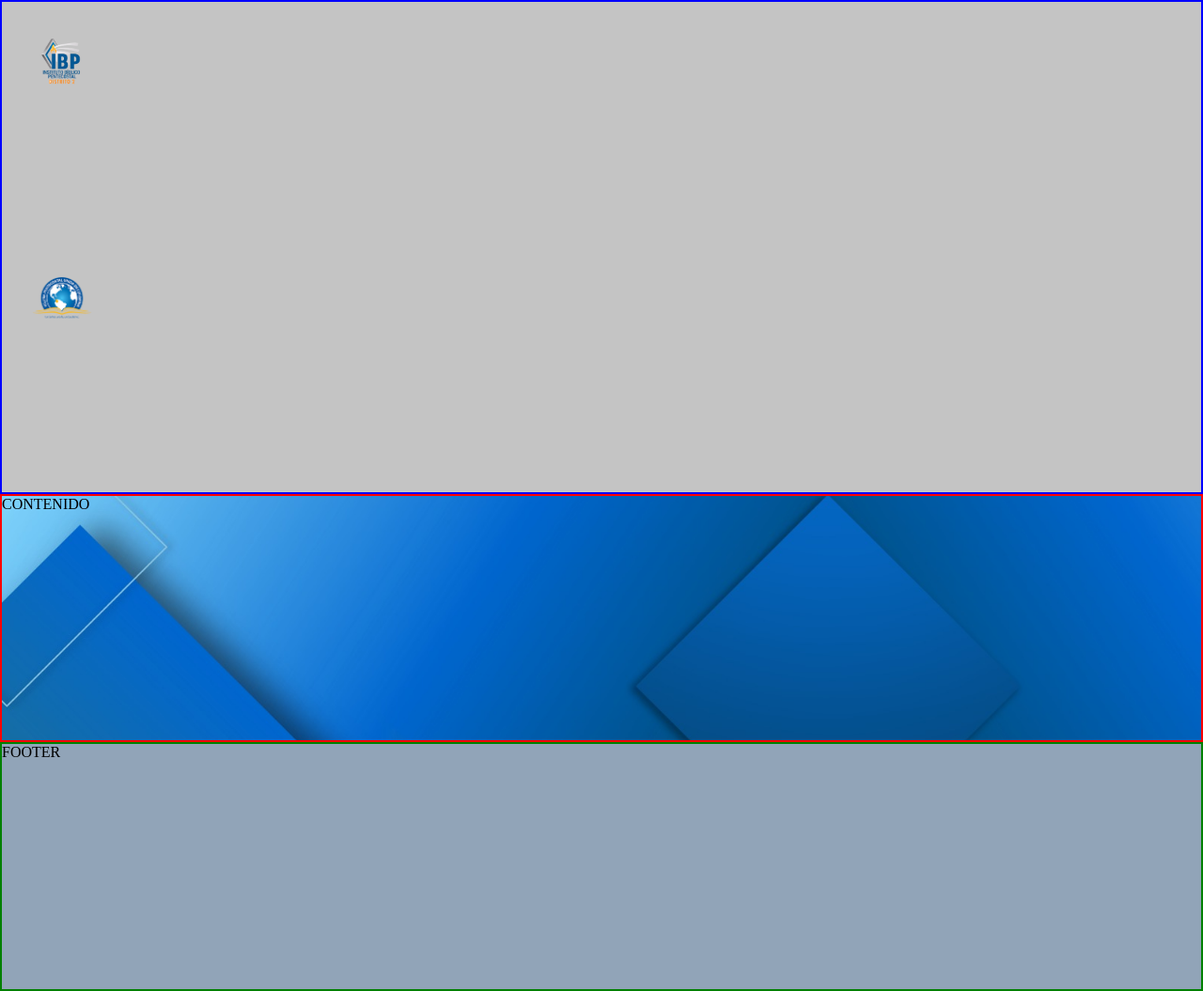
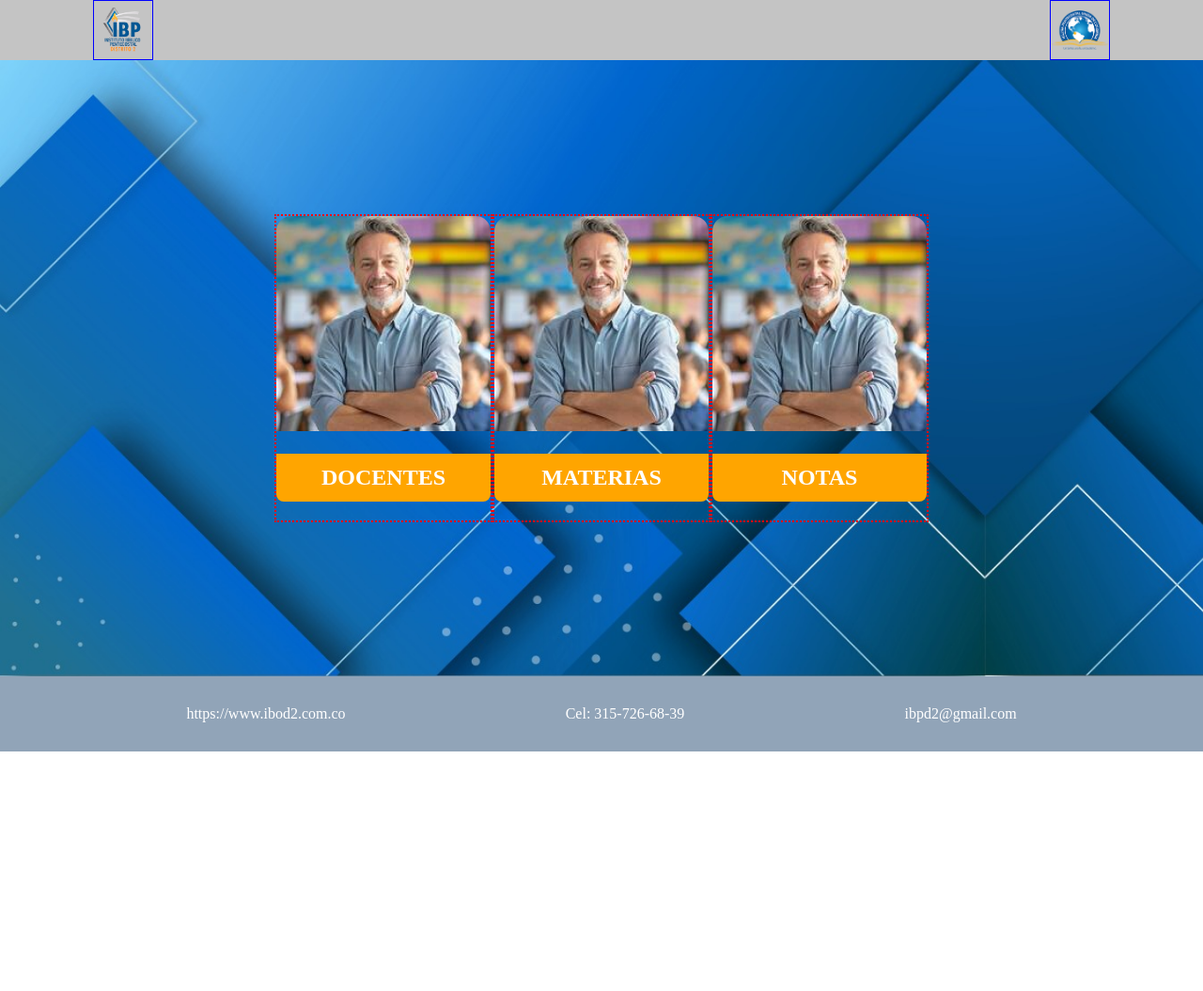
Before and after one commit to David-Diaz-Casas/IBP_Proyect, a plain HTML site: page mainAdministrator.html in a window 1280 px wide. Shown: the whole page at 94% size. After the commit the page ends 800 px from the top, so only its background shows below. Drawn offline with Linux system fonts and the light colour scheme.

Commit message:
[+]mainAdministrador.css: se organizar el Responsive de las cards en escritorio como en mobile con 3 cards/ mainAdministrador.html: se crea el contenedor de las cards con imagenes de prubea

```diff
--- a/css/mainAdministrador.css
+++ b/css/mainAdministrador.css
@@ -1,42 +1,131 @@
+:root {
+    /*Se crean variables para fijar una medida en la parte de arriba y abajo de la pagina*/
+    --header-height: 4rem;
+    --footer-height: 5rem;
+}
+
 html {
     box-sizing: border-box;
 }
 
-div {
+body {}
+
+.header {
+    height: var(--header-height);
+    box-sizing: border-box;
+    background-color: #C4C4C4;
+
+    .logo {
+        border: 1px solid blue;
+        width: 4rem;
+        height: 4rem;
+        object-fit: contain;
+        box-sizing: border-box;
+    }
+
+    .container-header {
+        display: flex;
+        justify-content: space-between;
+        align-items: center;
+    }
+}
+
+.template-container {
     display: grid;
-    min-height: 32.6dvh;
+    min-height: 100dvh;
     grid-template-rows: auto 1fr auto;
 }
 
-.div-header{
-    border: 2px solid blue;
-    background-color: #C4C4C4;
-    .logo {
-        width: 4rem;
-        padding: 2rem;
-    }
-}
-.div-main-content{
-    border: 2px solid red;
+/* .header,
+.footer {
+    /* background-color: red;
+}*/
+
+.main {
+    background-color: orange;
     background-image: url("../images/FondoAzulMain.jpg");
     background-repeat: no-repeat;
     background-size: cover;
+    display: flex;
+    justify-content: center;
+    align-items: center;
 }
-.div-container-footer{
-    border: 2px solid green;
-    background-color: #91A4B8;
+
+.container-forms-cards {
+    display: flex;
+    flex-direction: column;
+    justify-content: center;
+    align-items: center;
+    height: 100%;
+    padding: 1rem;
+
+    .card {
+        border: 2px dotted red;
+    }
+
+    img {
+        /* object-fit: cover; */
+        width: 100%;
+        border-radius: 1rem 1rem 0rem 0rem;
+    }
+
+    h2 {
+        background-color: orange;
+        color: white;
+        text-align: center;
+        padding: 12px;
+        border-radius: 0 0 .5rem .5rem;
+
+    }
+
 }
 
 
 
+.footer {
+    background-color: #91A4B8;
+}
 
+.container-footer {
+    color: white;
+    display: flex;
+    flex-direction: column;
+    justify-content: center;
+    align-items: center;
+    height: var(--footer-height);
+
+}
+
+/*-----------------------------------------------------*/
+.container {
+    /* border: 2px dotted blue; */
+    max-width: 96vw;
+    margin: 0 auto;
+    padding: 0 .8rem;
+    box-sizing: border-box;
+}
+
+.container-fluid {
+    border: 2px dotted yellow;
+    max-width: 100vw;
+    margin: 0 auto;
+    padding: 0;
+    box-sizing: border-box;
+}
 
 /** 567px --> 767px */
 @media (min-width: 567px) {
     .container {
-        max-width: 4rem;
-        padding: 0 1.6rem;
+        max-width: 36rem;
     }
+
+
+    .container-footer {
+        color: white;
+        flex-direction: row;
+        justify-content: space-between;
+    }
+
 }
 
 /** 768px --> 1023px */
@@ -46,21 +135,32 @@ div {
         padding: 0 2.4rem;
     }
 
+    .container-forms-cards {
+
+        flex-direction: row;
+        height: 100%;
+    }
+
+
 }
 
 /** 1024px --> 1999px */
 @media (min-width: 1024px) {
     .container {
         max-width: 99.2rem;
-        padding: 0 3.2rem;
+        padding: 0 6.2rem;
     }
 }
 
 /** 1600px --> 1919px */
 @media (min-width: 1600px) {
     .container {
-        max-width: 144rem;
+        max-width: 100rem;
         padding: 0 5.6rem;
+    }
+
+    .field button {
+        width: 50%;
     }
 }
 
--- a/mainAdministrator.html
+++ b/mainAdministrator.html
@@ -1,5 +1,5 @@
 <!DOCTYPE html>
-<html lang="en">
+<html lang="es">
 
 <head>
     <meta charset="UTF-8">
@@ -10,9 +10,9 @@
 </head>
 
 <body>
-    <header>
-        <div class="div-header">
-            <div class="container-header">
+    <div class="template-container">
+        <header class="header">
+            <div class="container container-header">
                 <div class="logo-ibp">
                     <img class="logo icon-ibp" src="./images/ibp-logo.png" alt="Logo: Instituto Biblico Pentecostal">
                 </div>
@@ -21,18 +21,39 @@
                         alt="Logo: Iglesia Pentecostal Unida de Colombia">
                 </div>
             </div>
-        </div>
-    </header>
-    <main>
-        <div class="div-main-content">
-            CONTENIDO
-        </div>
-    </main>
-    <footer>
-        <div class="div-container-footer">
-            FOOTER
-        </div>
-    </footer>
+        </header>
+        <main class="main">
+            <div class="container-forms-cards">
+                <div class="card">
+                    <img src="./images/imageTeacher.png" alt="imagen de profesor">
+                    <h2>DOCENTES</h2>
+                </div>
+                <div class="card">
+                    <img src="./images/imageTeacher.png" alt="imagen de profesor">
+                    <h2>MATERIAS</h2>
+                </div>
+                <div class="card">
+                    <img src="./images/imageTeacher.png" alt="imagen de profesor">
+                    <h2>NOTAS</h2>
+                </div>
+            </div>
+        </main>
+        <footer class="footer">
+            <div class="container">
+                <div class="container container-footer">
+                    <div class="site__link">
+                        <span class="link-text">https://www.ibod2.com.co</span>
+                    </div>
+                    <div class="site__tel">
+                        <span class="link-text">Cel: 315-726-68-39</span>
+                    </div>
+                    <div class="site__email">
+                        <span class="link-text">ibpd2@gmail.com</span>
+                    </div>
+                </div>
+            </div>
+        </footer>
+    </div>
 
 </body>
 
```
Also changed, not shown: main.html (+1 -1 lines).
